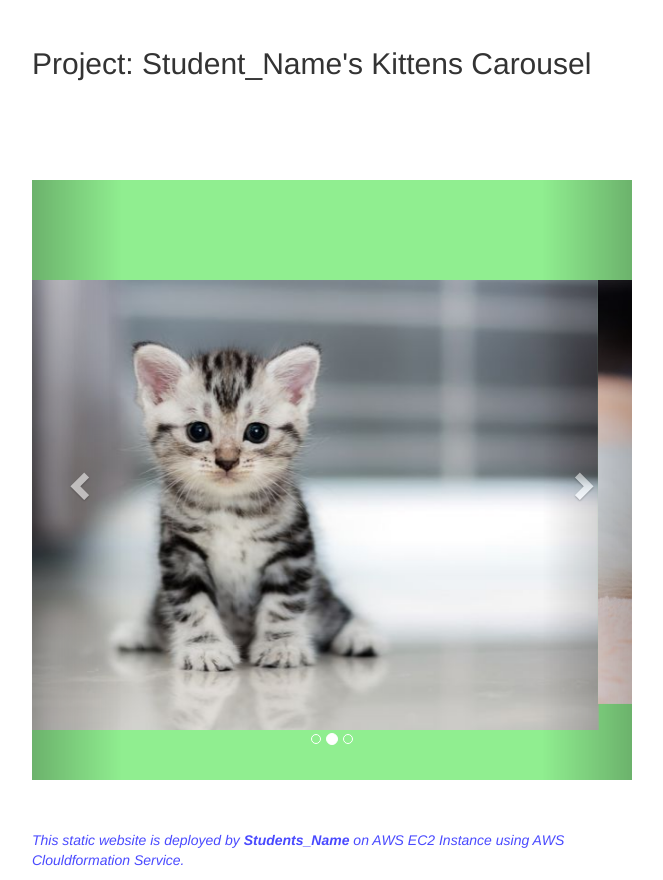
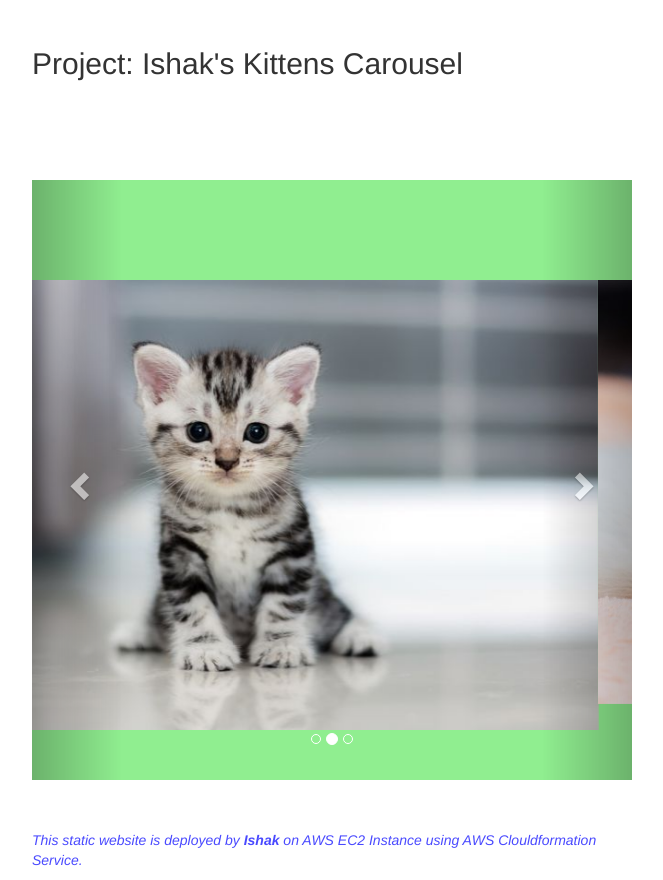
Before and after one commit to ierdogan5464/101-kittens-carousel-static-website-ec2, a plain HTML site: page static-web/index.html in a window 1280 px wide. Shown: the part 203-1083 px from the top of the page, without its empty margins (308-971 px from the left). Drawn offline with nearby package versions, Linux system fonts and the light colour scheme.

Commit message:
Update index.html

```diff
--- a/static-web/index.html
+++ b/static-web/index.html
@@ -45,7 +45,7 @@
 
   <div><img style="width:300px; height:100px" src="https://clarusway.com/wp-content/uploads/2022/12/clarusway-logo-black.png" /></div>
 
-  <h2> Project: Student_Name's Kittens Carousel</h2>
+  <h2> Project: Ishak's Kittens Carousel</h2>
 
   <div id="myCarousel" class="carousel slide" data-ride="carousel">
     <!-- Indicators -->
@@ -80,7 +80,7 @@
   </div>
 
 
-  <p class="footnote"><i>This static website is deployed by <b> Students_Name </b> on AWS EC2 Instance using AWS
+  <p class="footnote"><i>This static website is deployed by <b> Ishak </b> on AWS EC2 Instance using AWS
       Clouldformation Service.</i></p>
 </body>
 
```
